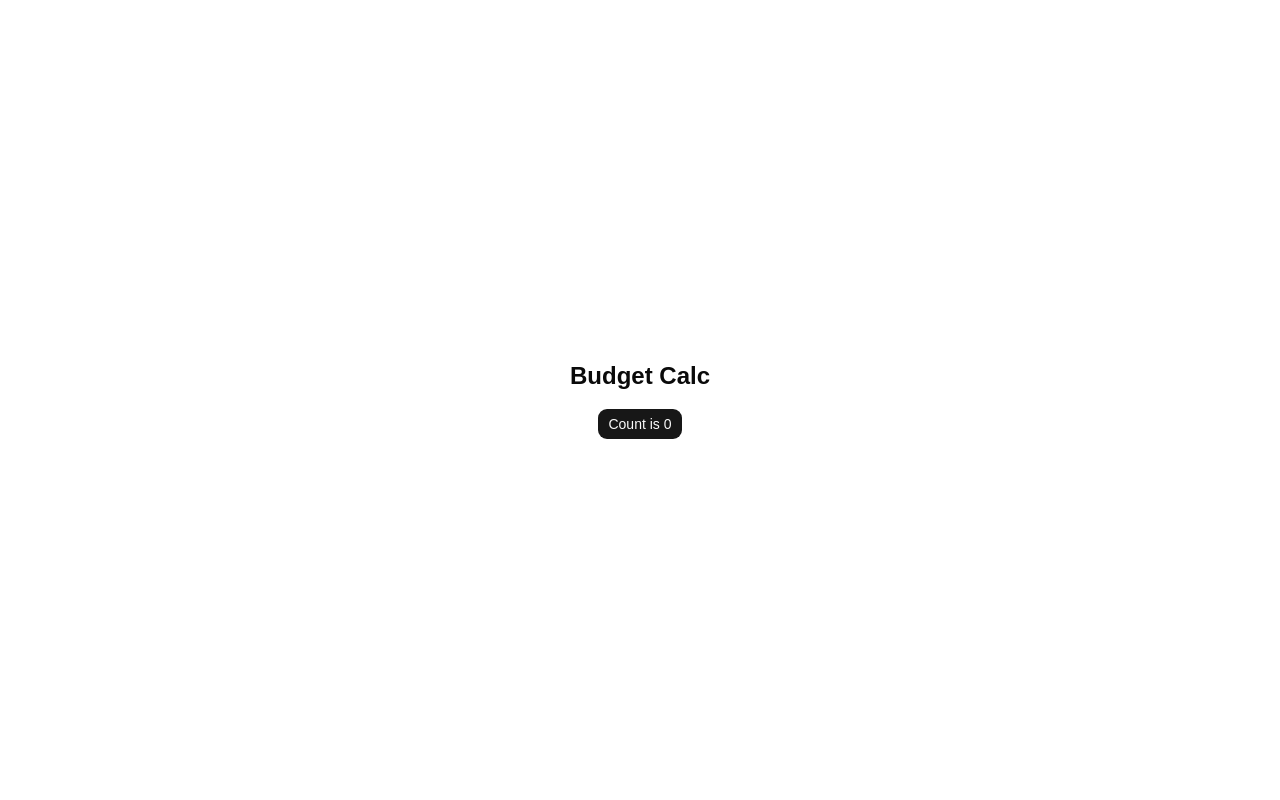
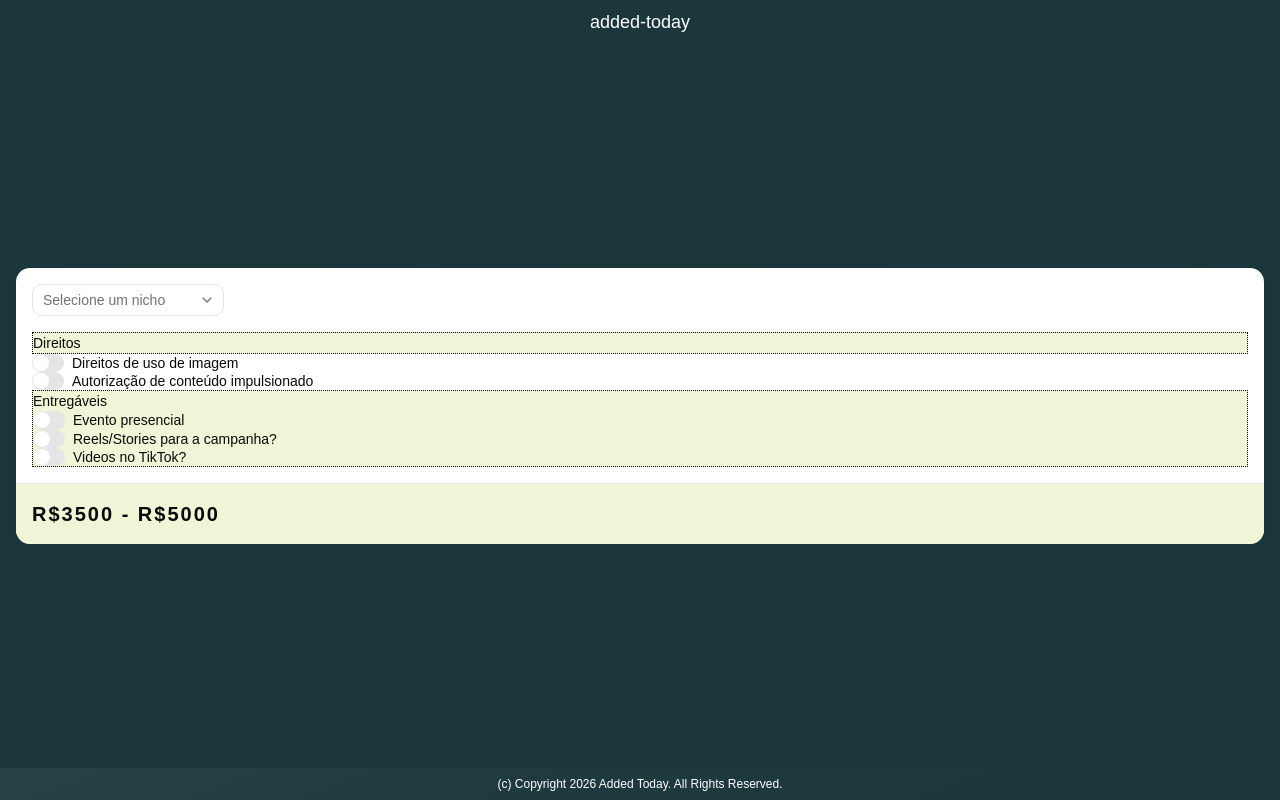
Before and after one commit to willwelbert/budget-calc, a React (Vite) app: page / in a window 1280 px wide. Built offline with nearby package versions, Linux system fonts and the light colour scheme.

Commit message:
WIP: calculator component structures

```diff
--- a/src/App.tsx
+++ b/src/App.tsx
@@ -1,34 +1,17 @@
-import { useState } from "react";
-import { Button } from "@/components/ui/button";
+import { QuoteCalculator } from "./components/QuoteCalculator";
 
 function App() {
-  const [count, setCount] = useState(0);
-
-  // add form para profile info
-  // form initial data é o retorno da funçao getFromProfile
-  // por enquanto podemos salvar o profile no navegador
-  // editar perfil:
-  //   - drawer;
-  //     - Seletor de nicho;
-  //     - taxa abs de engajamento: OU (curtidas + comentários + compartilhamentos) / Seguidores = taxa
-  //     - taxa * 100 = porcentagem
-  //   - CTAs: Salvar no perfil, Usar nesta cotação,
-  //
-  //
-  // o payload para a Quotation é formado de 2 forms
-  // 1- profile info
-  // 2- quotation deliverables (toggles)
-  //
-  //
-  //seção resultados:
-  //resultado primário: Valor em Reais em destaque.
-  //motivação estruturada da resposta em detalhes (^) - click
-  //
+  const BG_COLOR = "#1b373c";
 
   return (
-    <main className="flex min-h-svh flex-col items-center justify-center gap-4">
-      <h1 className="text-2xl font-semibold">Budget Calc</h1>
-      <Button onClick={() => setCount((c) => c + 1)}>Count is {count}</Button>
+    <main className="flex min-h-svh flex-col items-center justify-between gap-4 bg-[#1b373c]">
+      <h1 className="text-lg font-extralight py-2 text-white">added-today</h1>
+      <QuoteCalculator />
+      <div className="py-2 w-full bg-linear-160/srgb from-login-foreground/5.5 via-login-foreground/1.5 via-45% to-transparent">
+        <p className="text-xs text-center text-white">
+          (c) Copyright 2026 Added Today. All Rights Reserved.
+        </p>
+      </div>
     </main>
   );
 }
--- /dev/null
+++ b/src/components/QuoteCalculator.tsx
@@ -0,0 +1,105 @@
+import { Label } from "@/components/ui/label";
+import { Switch } from "@/components/ui/switch";
+import {
+  Select,
+  SelectContent,
+  SelectGroup,
+  SelectItem,
+  SelectTrigger,
+  SelectValue,
+} from "@/components/ui/select";
+import { Card, CardHeader, CardContent, CardFooter } from "./ui/card";
+
+import { NICHE_OPTIONS } from "../lib/niches";
+
+export function QuoteCalculator() {
+  // add form para profile info
+  // form initial data é o retorno da funçao getFromProfile
+  // por enquanto podemos salvar o profile no navegador
+  // editar perfil:
+  //   - drawer;
+  //     - Seletor de nicho;
+  //     - taxa abs de engajamento: OU (curtidas + comentários + compartilhamentos) / Seguidores = taxa
+  //     - taxa * 100 = porcentagem
+  //   - CTAs: Salvar no perfil, Usar nesta cotação,
+  //
+  //
+  // o payload para a Quotation é formado de 2 forms
+  // 1- profile info
+  // 2- quotation deliverables (toggles)
+  //
+  //
+  //seção resultados:
+  //resultado primário: Valor em Reais em destaque.
+  //motivação estruturada da resposta em detalhes (^) - click
+  //
+  //
+
+  const quote = {
+    start: 3500,
+    end: 5000,
+  };
+
+  const direitos = [
+    { id: "image-use", label: "Direitos de uso de imagem" },
+    { id: "paid-ad", label: "Autorização de conteúdo impulsionado" },
+  ];
+
+  const entregaveis = [
+    { id: "in-person-event", label: "Evento presencial" },
+    { id: "instagram-content", label: "Reels/Stories para a campanha?" },
+    { id: "tiktok-content", label: "Videos no TikTok?" },
+  ];
+
+  return (
+    <div className="p-4 w-full">
+      <Card className="w-full bg-linear-160/srgb from-login-foreground/5.5 via-login-foreground/1.5 via-45% to-transparent">
+        <CardHeader>
+          <Select>
+            <SelectTrigger className="w-full max-w-48">
+              <SelectValue placeholder="Selecione um nicho" />
+            </SelectTrigger>
+            <SelectContent>
+              <SelectGroup>
+                {NICHE_OPTIONS.map((niche) => (
+                  <SelectItem value={niche.value}>{niche.label}</SelectItem>
+                ))}
+              </SelectGroup>
+            </SelectContent>
+          </Select>
+        </CardHeader>
+        <CardContent>
+          <div className="grid-cols-2 gap2">
+            <div className="border border-dotted border-black bg-cream col-span-2">
+              Direitos
+            </div>
+
+            {direitos.map((direito) => (
+              <div className="flex items-center space-x-2">
+                <Switch id={direito.id} />
+                <Label htmlFor={direito.id}>{direito.label}</Label>
+              </div>
+            ))}
+
+            <div className="border border-dotted border-black bg-cream col-span-2">
+              Entregáveis
+              {entregaveis.map((direito) => (
+                <div className="flex items-center space-x-2">
+                  <Switch id={direito.id} />
+                  <Label htmlFor={direito.id}>{direito.label}</Label>
+                </div>
+              ))}
+            </div>
+          </div>
+        </CardContent>
+        <CardFooter className="bg-cream">
+          <div className="w-full">
+            <h2 className="font-semibold tracking-widest text-xl">
+              R${quote.start} - R${quote.end}
+            </h2>
+          </div>
+        </CardFooter>
+      </Card>
+    </div>
+  );
+}
--- /dev/null
+++ b/src/components/ui/label.tsx
@@ -0,0 +1,21 @@
+import * as React from "react"
+import { cn } from "cn"
+import { Label as LabelPrimitive } from "radix-ui"
+
+function Label({
+  className,
+  ...props
+}: React.ComponentProps<typeof LabelPrimitive.Root>) {
+  return (
+    <LabelPrimitive.Root
+      data-slot="label"
+      className={cn(
+        "flex items-center gap-2 text-sm leading-none font-medium select-none group-data-[disabled=true]:pointer-events-none group-data-[disabled=true]:opacity-50 peer-disabled:cursor-not-allowed peer-disabled:opacity-50",
+        className
+      )}
+      {...props}
+    />
+  )
+}
+
+export { Label }
--- a/src/index.css
+++ b/src/index.css
@@ -39,6 +39,8 @@
     --color-card: var(--card);
     --color-foreground: var(--foreground);
     --color-background: var(--background);
+    --color-login-foreground: var(--login-foreground);
+    --color-cream: var(--cream);
     --radius-sm: calc(var(--radius) * 0.6);
     --radius-md: calc(var(--radius) * 0.8);
     --radius-lg: var(--radius);
@@ -51,6 +53,8 @@
 :root {
     --background: oklch(1 0 0);
     --foreground: oklch(0.145 0 0);
+    --login-foreground: #f5f3ef;
+    --cream: hsl(72 62% 90%);
     --card: oklch(1 0 0);
     --card-foreground: oklch(0.145 0 0);
     --popover: oklch(1 0 0);
```
Also changed, not shown: 1 other file (tests, documents, lock files or other folders).
